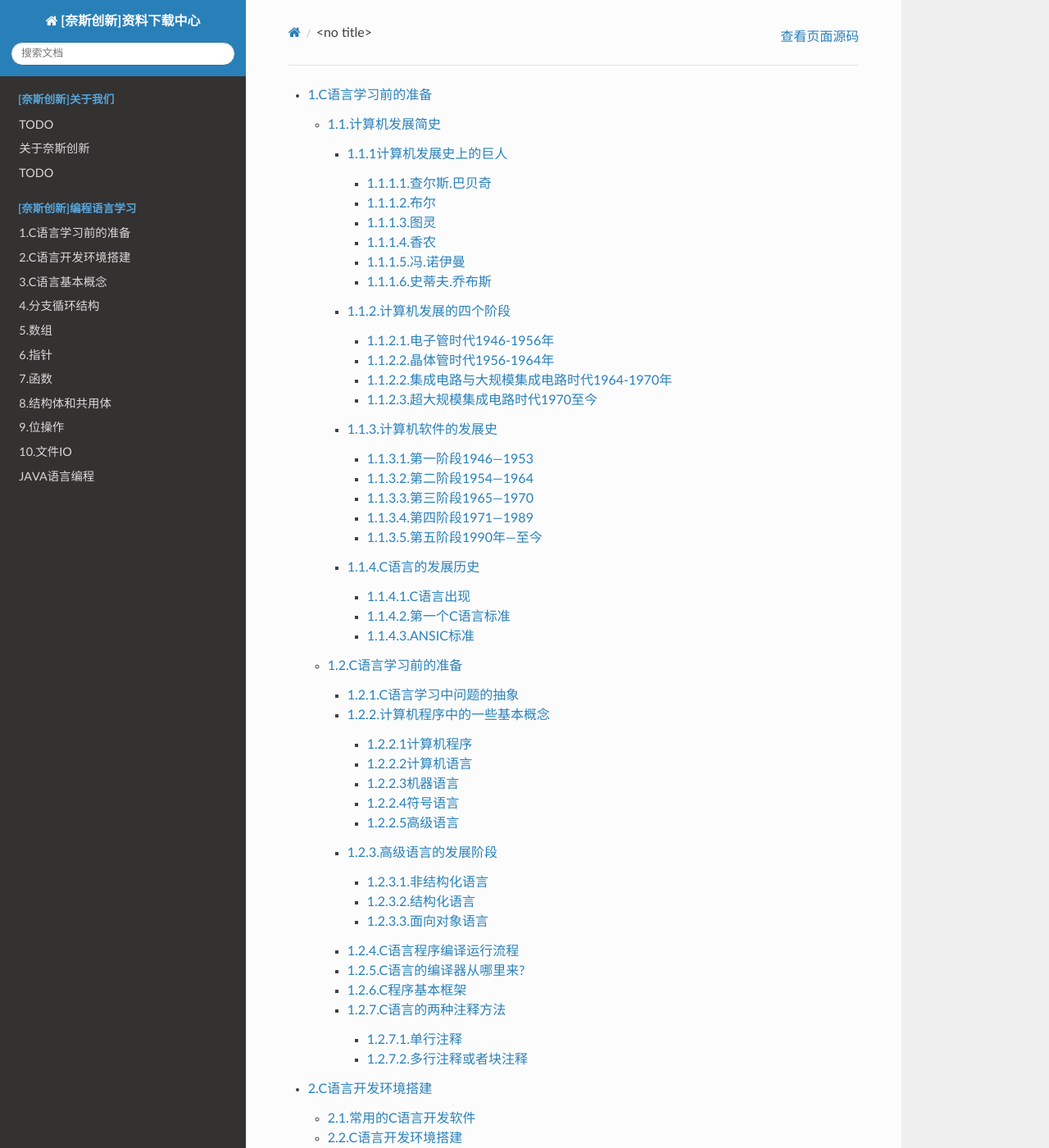
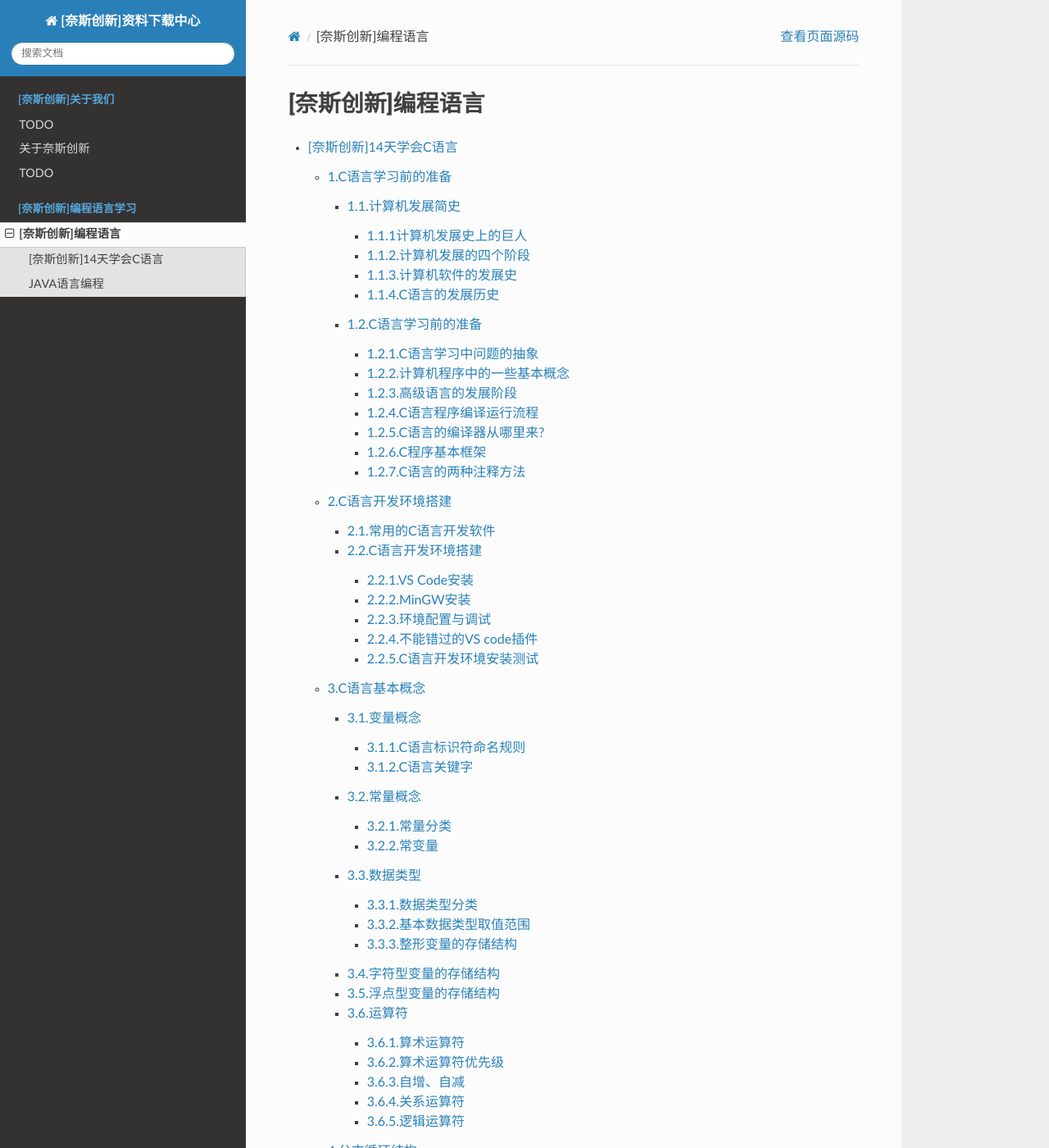
Before and after one commit to hello-liang-tao/naisicx_docs, a Sphinx documentation site: the page built from docs/programming_language_tutorial/index.rst, in a window 1280 px wide and 1400 px high. Shown: the whole window at 82% size. Built offline with Sphinx 7.4.7 and the Read the Docs theme 2.0.0, drawn with Linux system fonts in a browser that asks for light colours.

Commit message:
调整目录结构

```diff
--- a/docs/programming_language_tutorial/c_programming/index.rst
+++ b/docs/programming_language_tutorial/c_programming/index.rst
@@ -1,3 +1,6 @@
+[奈斯创新]14天学会C语言
+======================================================
+
 .. toctree::
    :maxdepth: 2
 
--- a/docs/programming_language_tutorial/index.rst
+++ b/docs/programming_language_tutorial/index.rst
@@ -1,3 +1,6 @@
+[奈斯创新]编程语言
+======================================================
+
 .. toctree::
    :maxdepth: 4
 
```
Also changed, not shown: docs/programming_language_tutorial/c_programming/docs/3.C语言基本概念.rst (+3 -4 lines), 1 other file.
